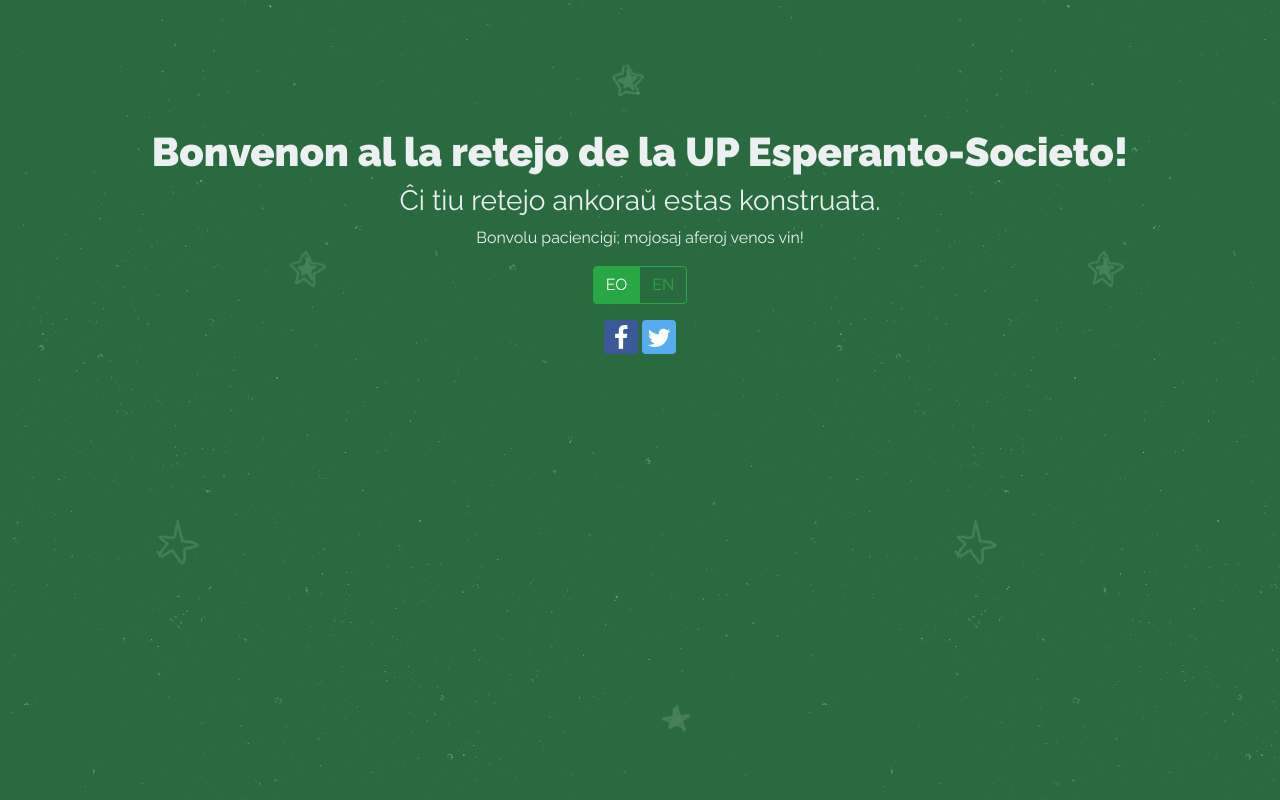
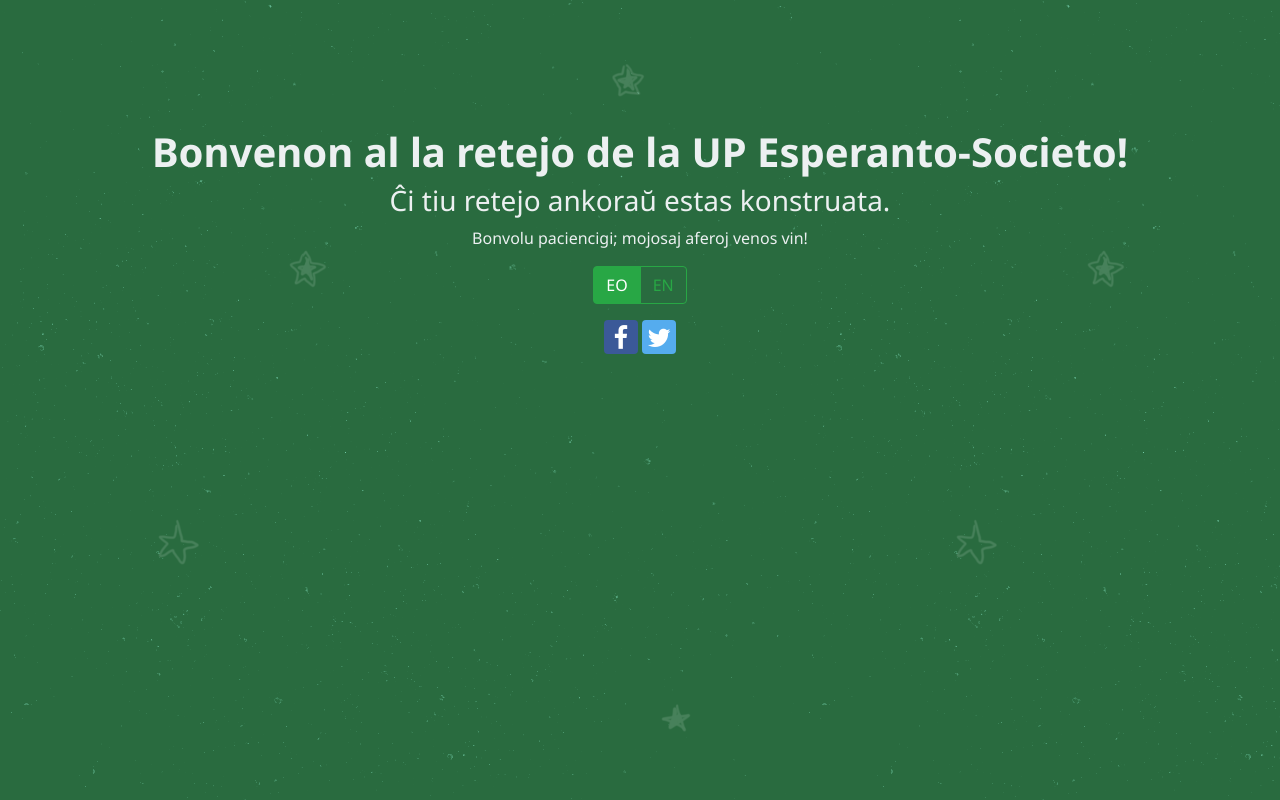
Before and after one commit to abcalceta/UP-Esperas-Website, a PHP site: page / in a window 1280 px wide. Run offline with PHP 8.4, Linux system fonts and the light colour scheme.

Commit message:
changed font

```diff
--- a/index.html
+++ b/index.html
@@ -7,7 +7,7 @@
 		<meta name="description" description="Official website of the University of the Philippines Esperanto Societo">
 
 		<!-- Fonts -->
-		<link href="https://fonts.googleapis.com/css?family=Raleway:400,900&amp;subset=latin-ext" rel="stylesheet">
+		<link href="https://fonts.googleapis.com/css?family=Noto+Sans:400,700" rel="stylesheet">
 		<link href="https://stackpath.bootstrapcdn.com/font-awesome/4.7.0/css/font-awesome.min.css" rel="stylesheet">
 		<link href="https://cdnjs.cloudflare.com/ajax/libs/bootstrap-social/5.1.1/bootstrap-social.min.css" rel="stylesheet">
 
--- a/style.css
+++ b/style.css
@@ -8,7 +8,7 @@ html:lang(eo) :lang(en) {
 
 body{
 	background-image: url("images/stardust.png");
-	font-family: 'Raleway', sans-serif;
+	font-family: 'Noto Sans', sans-serif;
 }
 
 .white{
```
